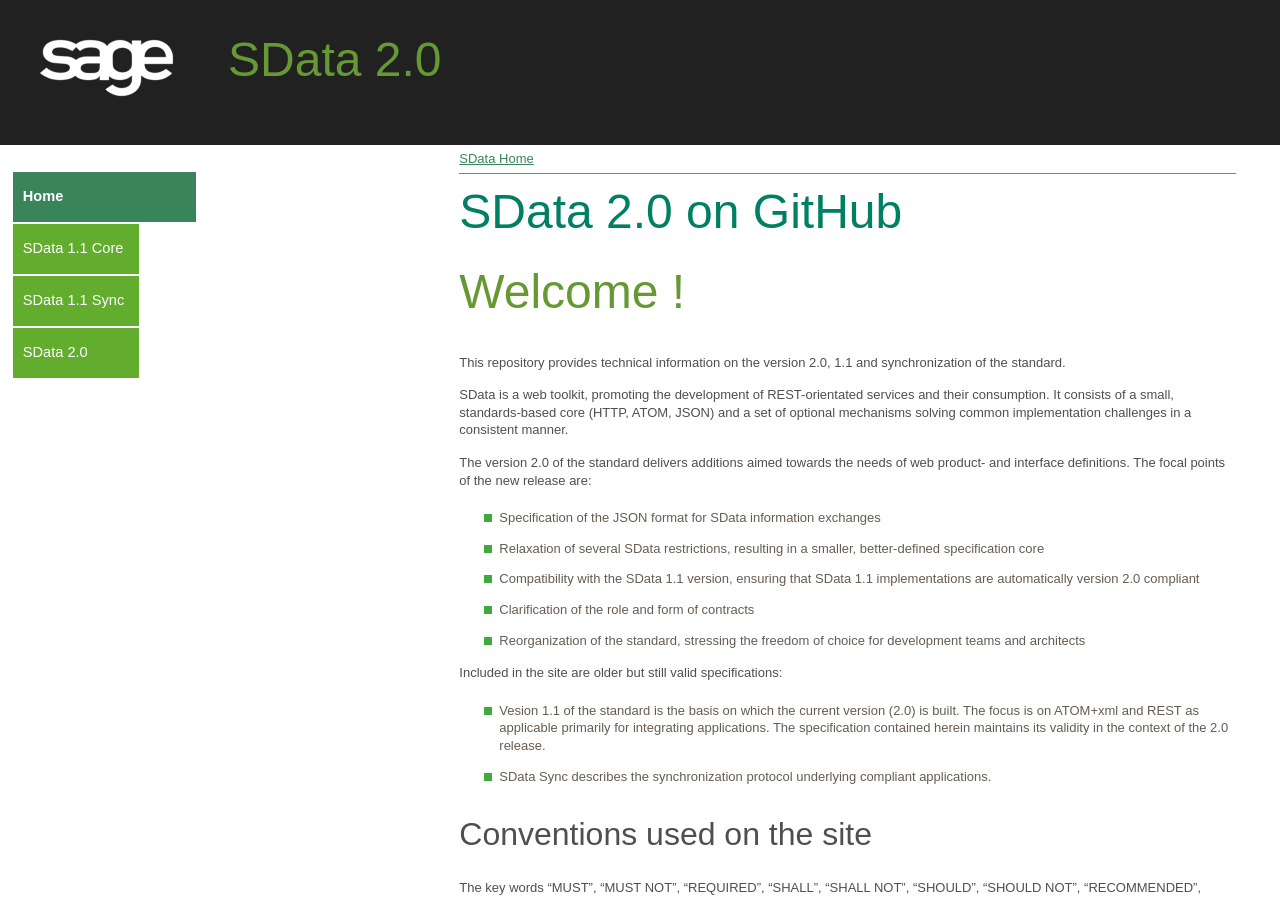
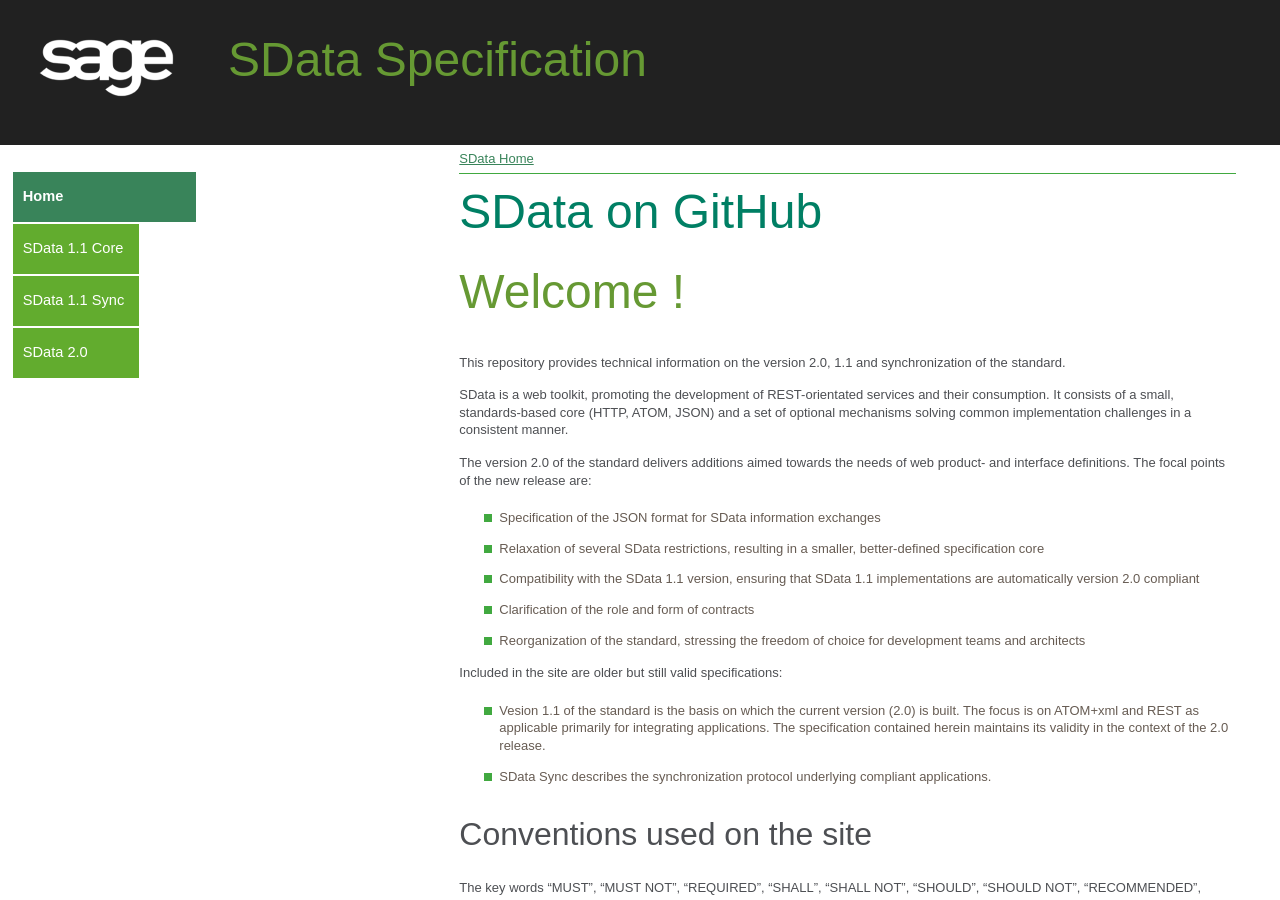
Before and after one commit to kaqa/SData-2.0, a Jekyll site: the page built from index.md, in a window 1280 px wide and 900 px high. Built offline with Jekyll 4.4.1, drawn with Linux system fonts in a browser that asks for light colours.

Commit message:
updated
- header;
- home page title;

```diff
--- a/_includes/header.html
+++ b/_includes/header.html
@@ -2,13 +2,7 @@
 
   <div class="wrap">
 	<a class="logo" href="{{site.baseurl}}/" title="Home"><img style="margin-right: 15px;" align="absmiddle" alt="Sage Data" src="{{ site.baseurl }}/img/sage_logo_negative_white_120h.png"></a>
-	<h1 style="padding-top: 32px;">
-		{% if page.group == 'core' %}SData Core Specification - version 1.1
-		{% elsif page.group == 'sync' %}SData Synchronization - version 1.1
-		{% else %}
-		 {{ site.title }}
-		{% endif %}
-	</h1>
+	<h1 style="padding-top: 32px;">SData Specification</h1>
 
 	{% assign layout = page.url | truncate: 9 %}
 	{% assign layout = layout | remove:'/' %}
--- a/index.md
+++ b/index.md
@@ -2,7 +2,7 @@
 layout: page
 group: home
 level: 0
-title: SData 2.0 on GitHub
+title: SData on GitHub
 ---
 
 # Welcome !
```
